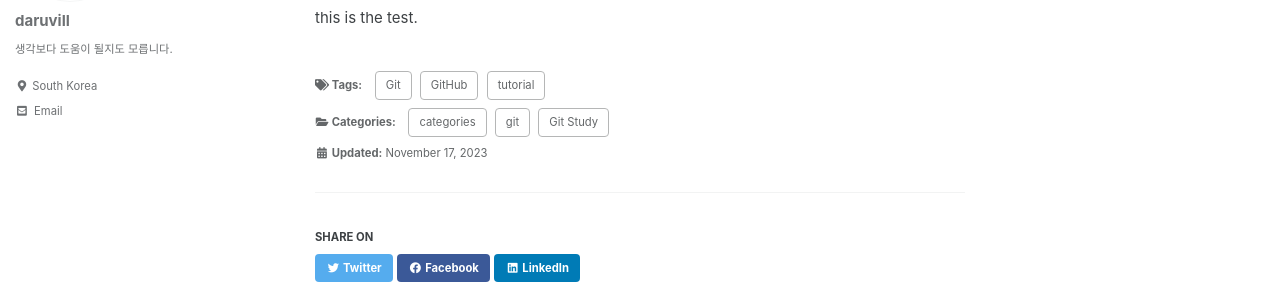
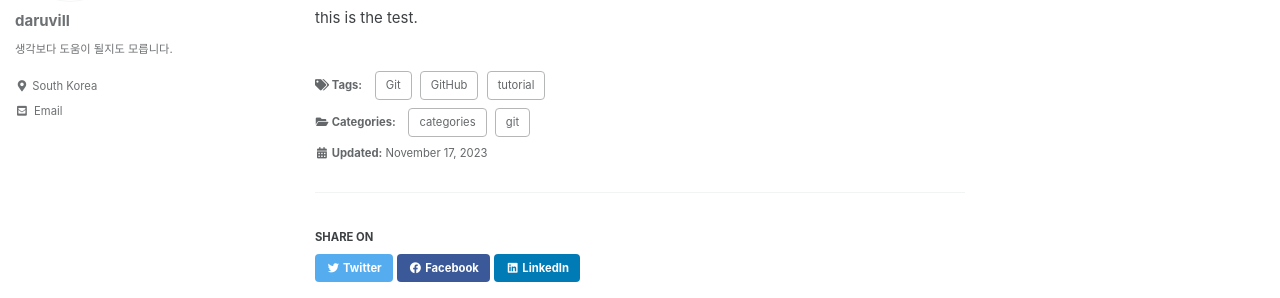
Before and after one commit to daruvill/broken-egg.github.io, a Jekyll site: the page built from categories/git/_posts/2023-11-17-test.md, in a window 1280 px wide. Shown: the part 169-467 px from the top of the page. Built offline with Jekyll 4.4.1, drawn with Linux system fonts in a browser that asks for light colours; cached includes are drawn as plain includes; some web fonts are replaced; comment, search, counter and statistics services are not loaded.

Commit message:
category bugfix 3

```diff
--- a/categories/git/_posts/2023-11-17-test.md
+++ b/categories/git/_posts/2023-11-17-test.md
@@ -1,7 +1,6 @@
 ---
 title: "test_2"
 layout: single
-categories: ['categories', 'Git Study']
 tags: ['Git', 'GitHub','tutorial']
 comments: true
 ---
```
Also changed, not shown: categories/git/_posts/2023-11-16-git_tutorial.md (+0 -1 lines).
